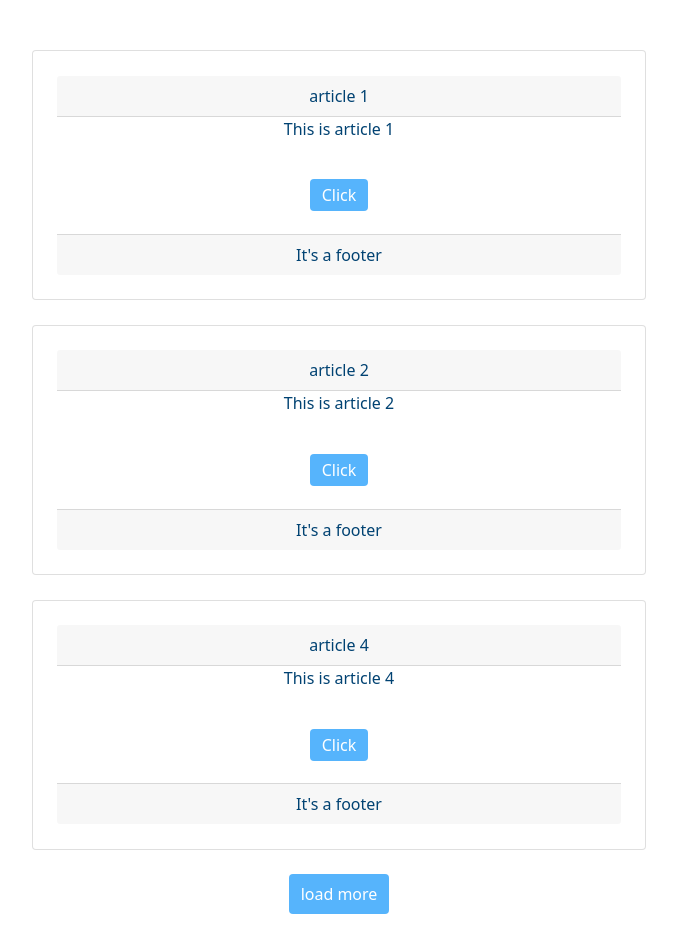
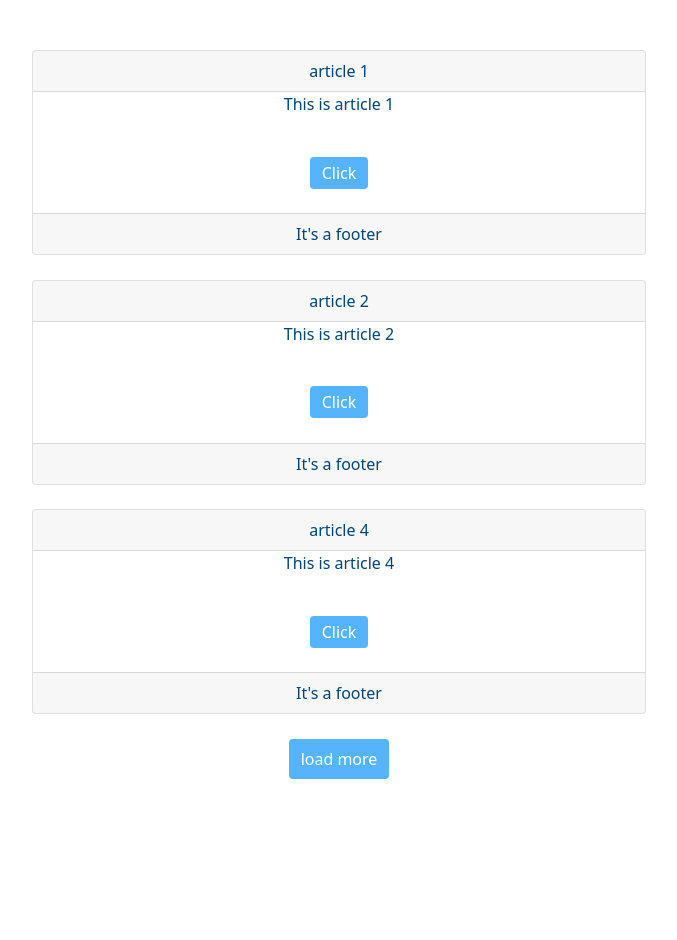
Before and after one commit to maryamghorbani/LearnReactJs, a React (Create React App) app: page / in a window 1280 px wide. Shown: the whole page, without its empty margins (301-978 px from the left). After the commit the page ends 804 px from the top, so only its background shows below. Built offline with nearby package versions, Linux system fonts and the light colour scheme.

Commit message:
remove card padding

```diff
--- a/src/components/Card.css
+++ b/src/components/Card.css
@@ -1,7 +1,6 @@
 .card {
     border: 1px solid #97cffa;
     border-radius: 6px;
-    padding: 2%;
     margin: 2% auto;
     width: 50%;
     color: #004272;
```
